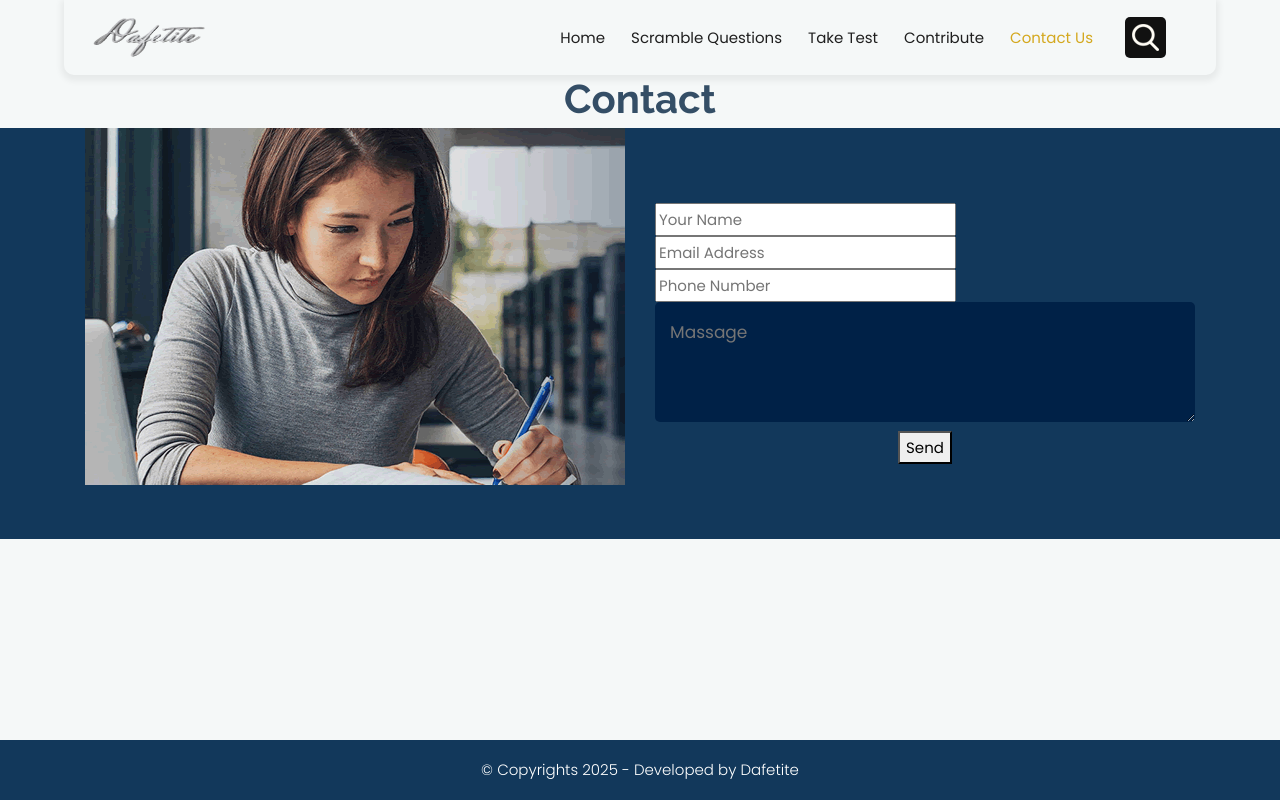
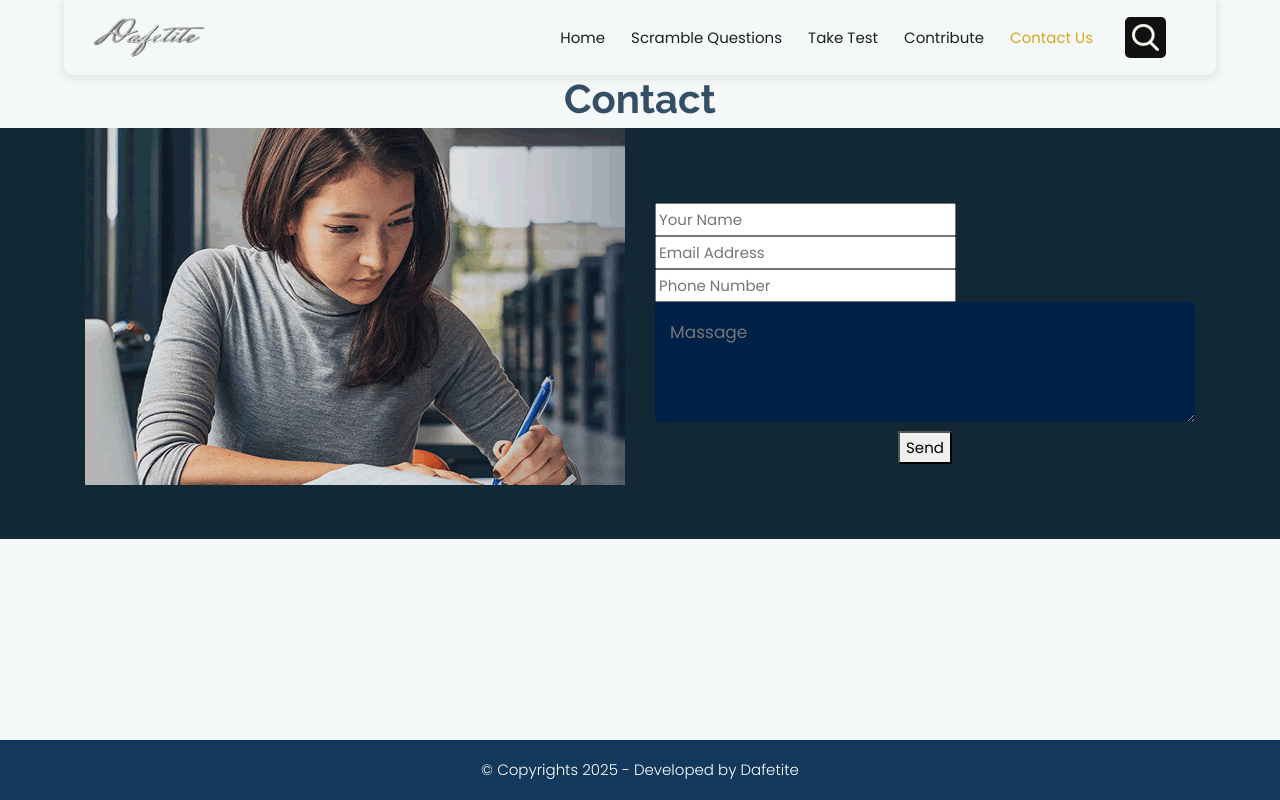
Before and after one commit to DafetiteOgaga/studdiebudie_frontend, a React (Create React App) app: page /eshuflFrontend/contact in a window 1280 px wide. Built offline with nearby package versions, Linux system fonts and the light colour scheme.

Commit message:
fixed ContactUs.js: changed background color

```diff
--- a/src/components/ContactUs.js
+++ b/src/components/ContactUs.js
@@ -21,7 +21,7 @@ export default function ContactUs() {
 			{/* <!-- end head --> */}
 			{/* <!-- body --> */}
 			<div className="section contact_section"
-			style={{background: "#12385b"}}
+			style={{background: "#132835"}}
 			>
 				<div className="container">
 					<div className="row">
```
